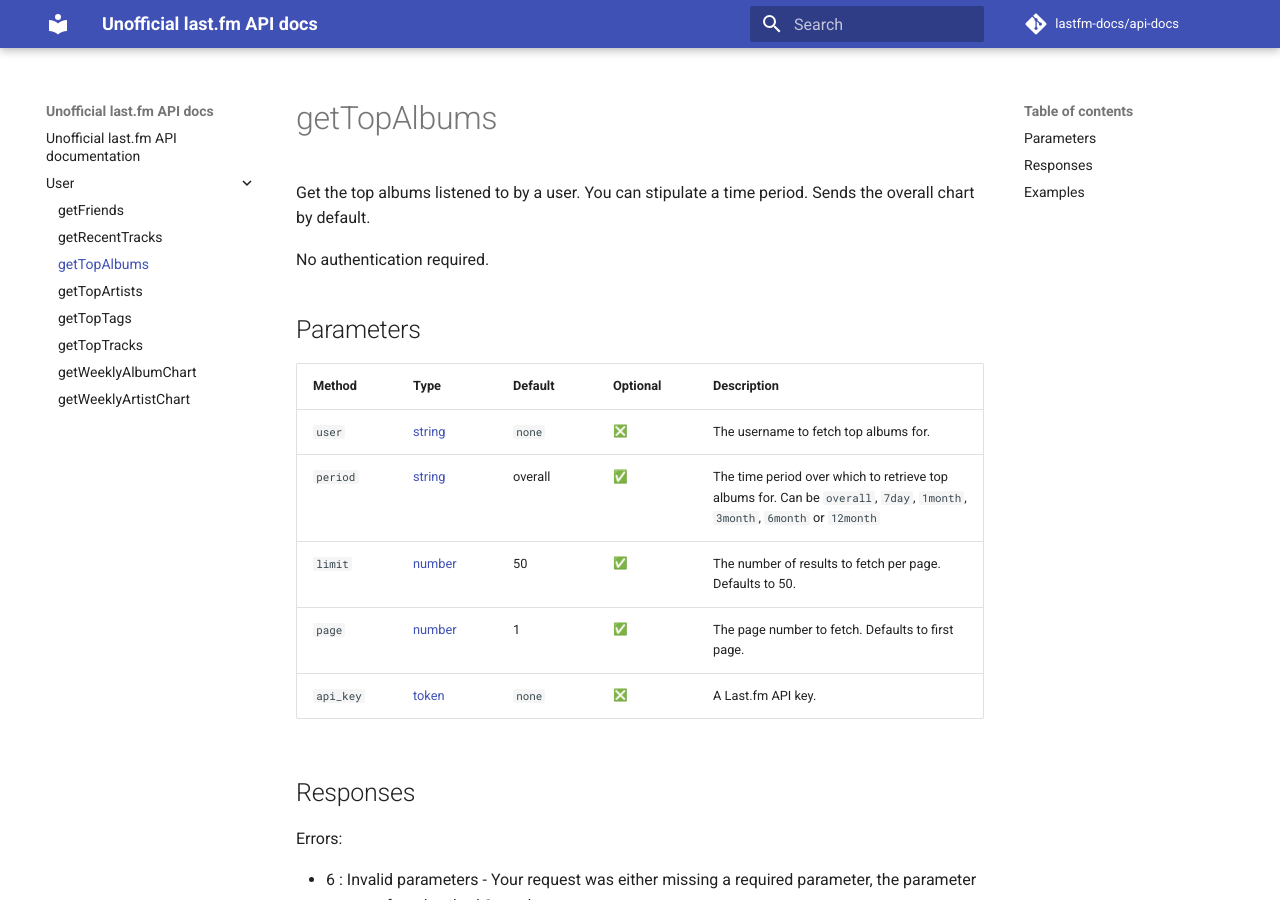
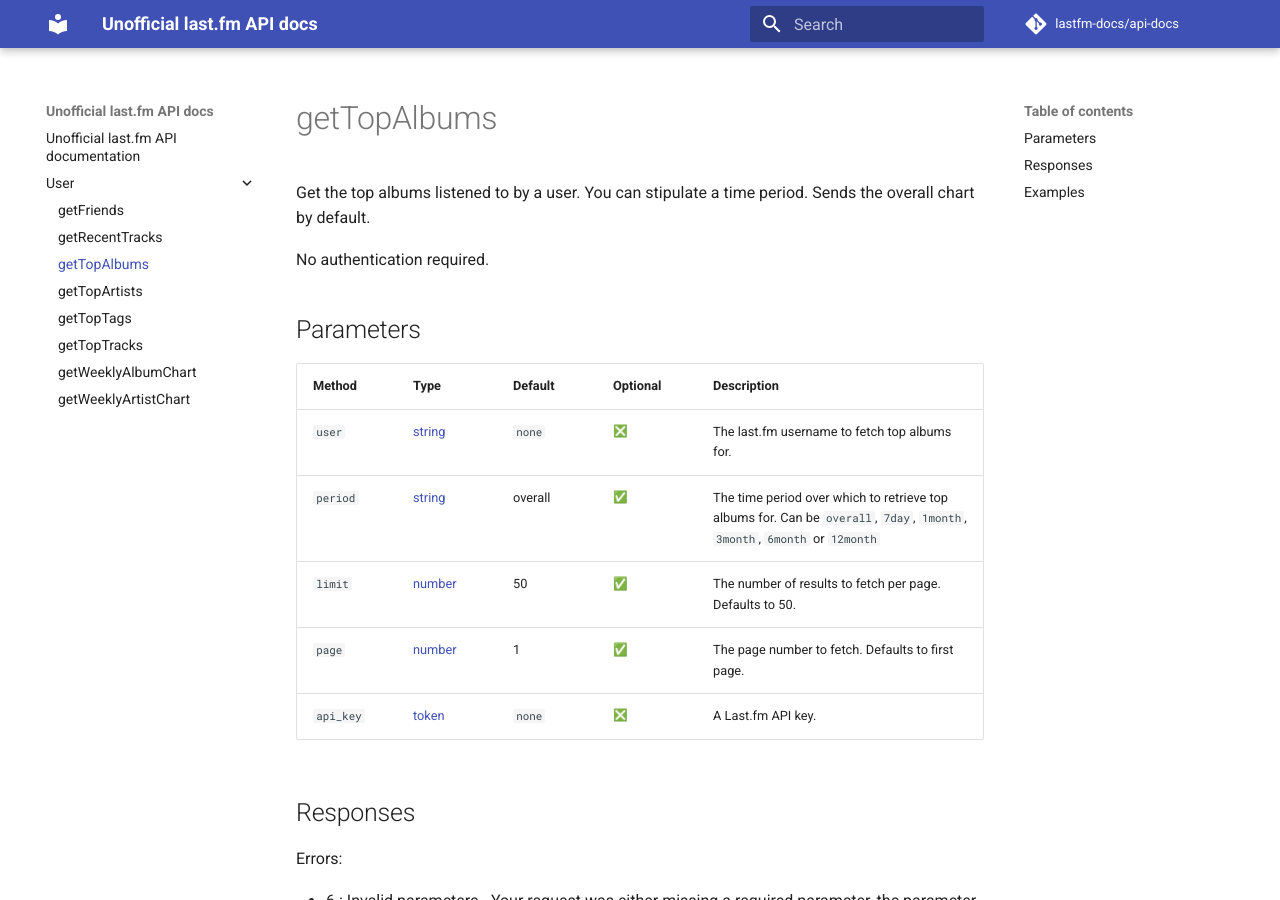
Before and after one commit to lastfm-docs/api-docs, an MkDocs documentation site: the page built from docs/user/getTopAlbums.md, in a window 1280 px wide and 900 px high. Built offline with MkDocs 1.6.1 and Material for MkDocs 9.7.7, drawn with Linux system fonts in a browser that asks for light colours; emoji names are drawn with the system emoji font; comment, search, counter and statistics services are not loaded.

Commit message:
Update getTopAlbums.md

```diff
--- a/docs/user/getTopAlbums.md
+++ b/docs/user/getTopAlbums.md
@@ -5,7 +5,7 @@
 ## Parameters
 | Method         | Type                                                                                               | Default | Optional | Description                                            |
 | -------------- | -------------------------------------------------------------------------------------------------- | ------- | -------- | ------------------------------------------------------ |
-| `user`         |[string](https://developer.mozilla.org/en-US/docs/Web/JavaScript/Reference/Global_Objects/String)   |`none`   | :negative_squared_cross_mark: | The username to fetch top albums for.
+| `user`         |[string](https://developer.mozilla.org/en-US/docs/Web/JavaScript/Reference/Global_Objects/String)   |`none`   | :negative_squared_cross_mark: | The last.fm username to fetch top albums for.
 | `period`       |[string](https://developer.mozilla.org/en-US/docs/Web/JavaScript/Reference/Global_Objects/String)   | overall    | :white_check_mark:            | The time period over which to retrieve top albums for. Can be `overall`, `7day`, `1month`, `3month`, `6month` or `12month`
 | `limit`        |[number](https://developer.mozilla.org/en-US/docs/Web/JavaScript/Reference/Global_Objects/Number)   | 50      | :white_check_mark:            | The number of results to fetch per page. Defaults to 50.
 | `page`         |[number](https://developer.mozilla.org/en-US/docs/Web/JavaScript/Reference/Global_Objects/Number)   | 1       | :white_check_mark:            | The page number to fetch. Defaults to first page.
```
